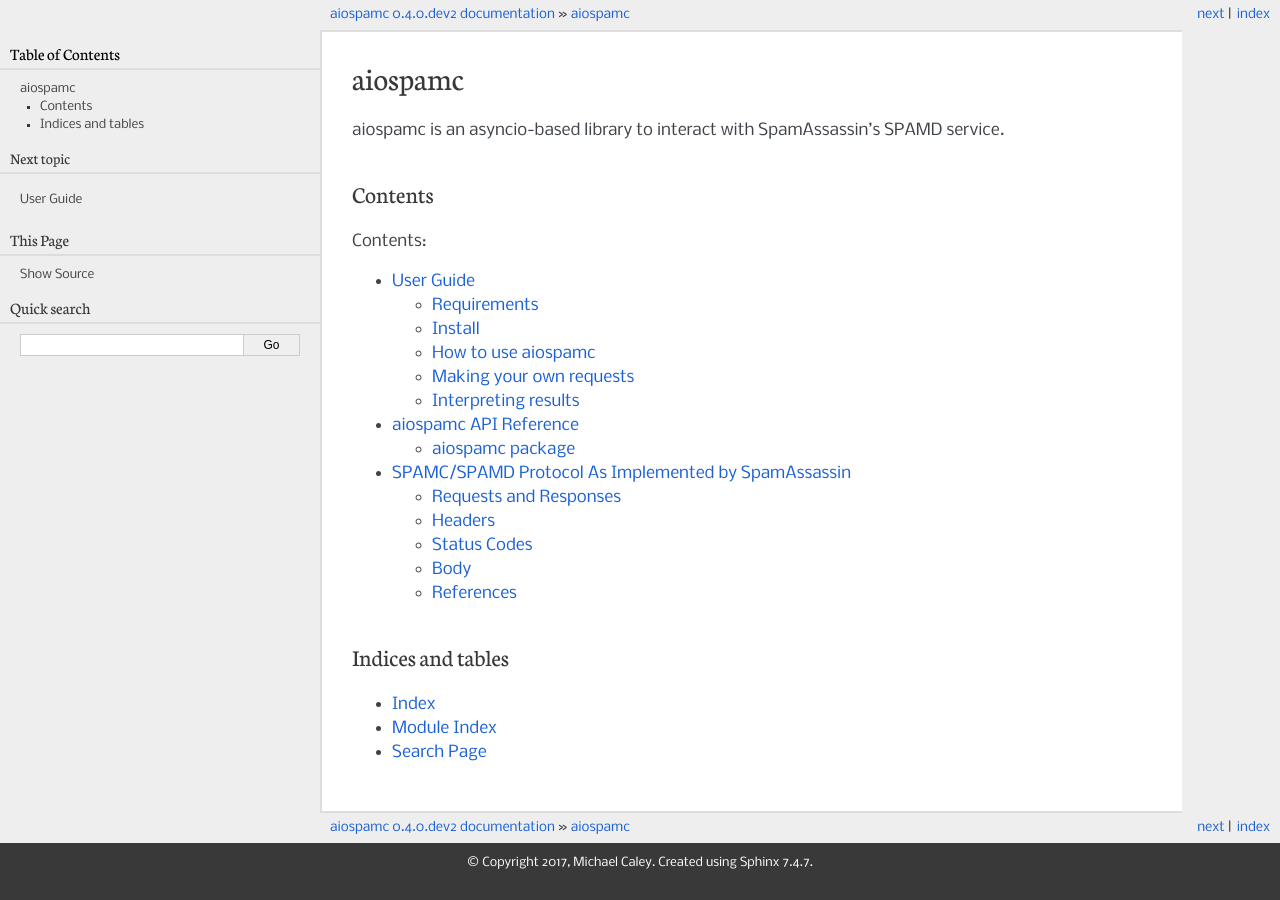
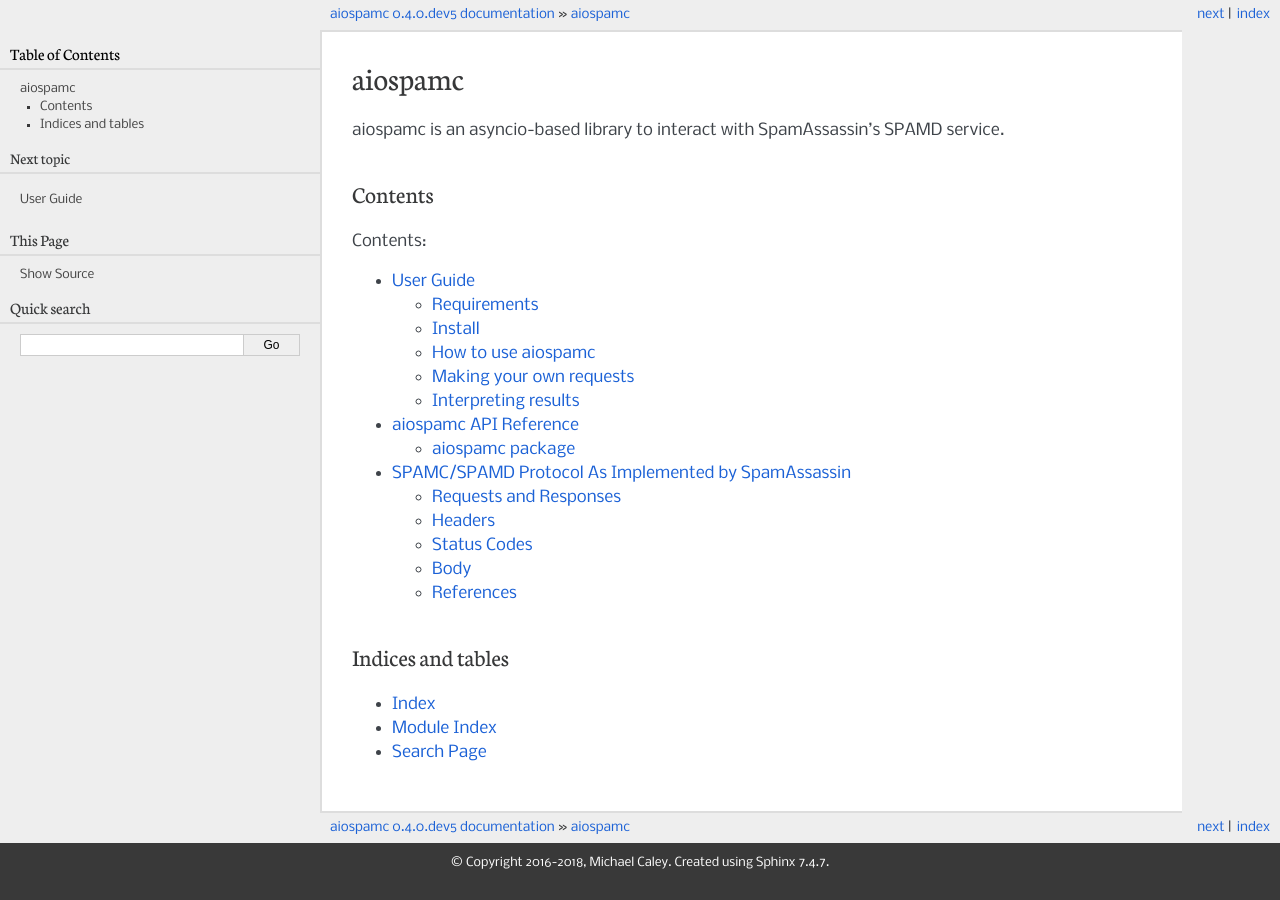
Before and after one commit to mjcaley/aiospamc, a Sphinx documentation site: the page built from docs/index.rst, in a window 1280 px wide. Built offline with Sphinx 7.4.7, drawn with Linux system fonts in a browser that asks for light colours.

```diff
--- a/aiospamc/__init__.py
+++ b/aiospamc/__init__.py
@@ -14,5 +14,5 @@
 __author__ = 'Michael Caley'
 __copyright__ = 'Copyright 2016-2018 Michael Caley'
 __license__ = 'MIT'
-__version__ = '0.4.0.dev2'
+__version__ = '0.4.0.dev5'
 __email__ = 'mjcaley@darkarctic.com'
--- a/docs/conf.py
+++ b/docs/conf.py
@@ -52,7 +52,7 @@
 
 # General information about the project.
 project = 'aiospamc'
-copyright = '2017, Michael Caley'
+copyright = '2016-2018, Michael Caley'
 author = 'Michael Caley'
 
 # The version info for the project you're documenting, acts as replacement for
@@ -62,7 +62,7 @@
 # The short X.Y version.
 version = '0.4'
 # The full version, including alpha/beta/rc tags.
-release = '0.4.0.dev2'
+release = '0.4.0.dev5'
 
 # The language for content autogenerated by Sphinx. Refer to documentation
 # for a list of supported languages.
--- a/setup.py
+++ b/setup.py
@@ -12,7 +12,7 @@
 
 setup(
     name='aiospamc',
-    version='0.4.0.dev2',
+    version='0.4.0.dev5',
 
     description='An asyncio-based library to communicate with SpamAssassin\'s '
                 'SPAMD service.',
```
Also changed, not shown: .travis.yml.
